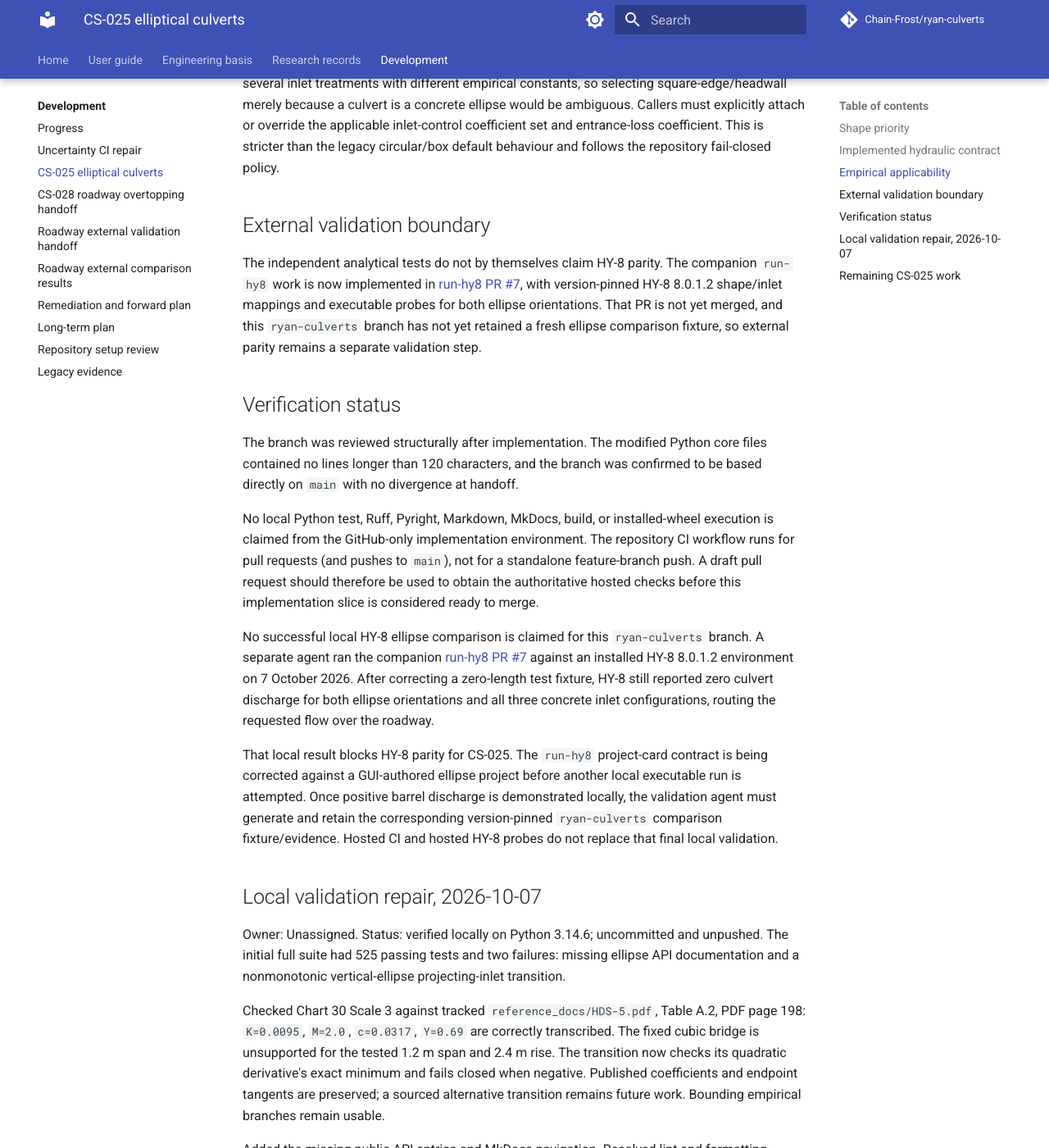
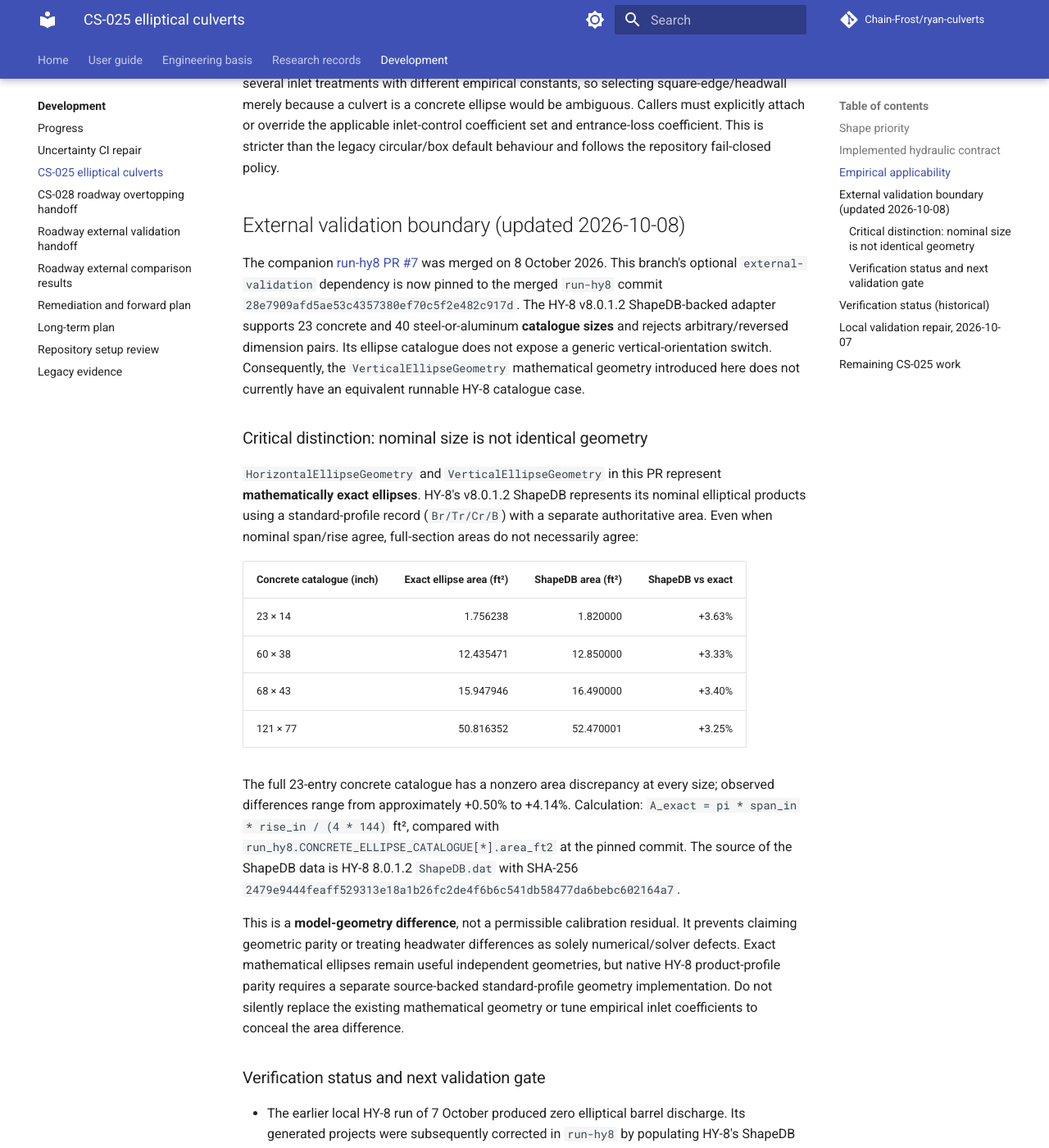
Before and after one commit to Chain-Frost/ryan-culverts, an MkDocs documentation site: the page built from docs/work/2026-10-07-cs-025-elliptical-culverts.md, in a window 1280 px wide and 1400 px high, scrolled down 1504 px. Shown: the whole window at 82% size. Built offline with MkDocs 1.6.1 and Material for MkDocs 9.7.7, drawn with Linux system fonts in a browser that asks for light colours; comment, search, counter and statistics services are not loaded; some of the changed text lies outside the part shown.

Commit message:
Document HY-8 ShapeDB versus mathematical ellipse validation boundary

```diff
--- a/docs/work/2026-10-07-cs-025-elliptical-culverts.md
+++ b/docs/work/2026-10-07-cs-025-elliptical-culverts.md
@@ -62,40 +62,79 @@ Callers must explicitly attach or override the applicable inlet-control coeffici
 entrance-loss coefficient. This is stricter than the legacy circular/box default behaviour
 and follows the repository fail-closed policy.
 
-## External validation boundary
+## External validation boundary (updated 2026-10-08)
 
-The independent analytical tests do not by themselves claim HY-8 parity. The companion
-`run-hy8` work is now implemented in
-[run-hy8 PR #7](https://github.com/Chain-Frost/run-hy8/pull/7), with version-pinned
-HY-8 8.0.1.2 shape/inlet mappings and executable probes for both ellipse orientations.
-That PR is not yet merged, and this `ryan-culverts` branch has not yet retained a fresh
-ellipse comparison fixture, so external parity remains a separate validation step.
+The companion [run-hy8 PR #7](https://github.com/Chain-Frost/run-hy8/pull/7)
+was merged on 8 October 2026. This branch's optional `external-validation`
+dependency is now pinned to the merged `run-hy8` commit
+`28e7909afd5ae53c4357380ef70c5f2e482c917d`. The HY-8 v8.0.1.2
+ShapeDB-backed adapter supports 23 concrete and 40 steel-or-aluminum
+**catalogue sizes** and rejects arbitrary/reversed dimension pairs.
+Its ellipse catalogue does not expose a generic vertical-orientation switch.
+Consequently, the `VerticalEllipseGeometry` mathematical geometry introduced
+here does not currently have an equivalent runnable HY-8 catalogue case.
 
-## Verification status
+### Critical distinction: nominal size is not identical geometry
 
-The branch was reviewed structurally after implementation. The modified Python core files
-contained no lines longer than 120 characters, and the branch was confirmed to be based
-directly on `main` with no divergence at handoff.
+`HorizontalEllipseGeometry` and `VerticalEllipseGeometry` in this PR
+represent **mathematically exact ellipses**. HY-8's v8.0.1.2 ShapeDB
+represents its nominal elliptical products using a standard-profile record
+(`Br/Tr/Cr/B`) with a separate authoritative area. Even when nominal
+span/rise agree, full-section areas do not necessarily agree:
 
-No local Python test, Ruff, Pyright, Markdown, MkDocs, build, or installed-wheel execution
-is claimed from the GitHub-only implementation environment. The repository CI workflow
-runs for pull requests (and pushes to `main`), not for a standalone feature-branch push.
-A draft pull request should therefore be used to obtain the authoritative hosted checks
-before this implementation slice is considered ready to merge.
+| Concrete catalogue (inch) | Exact ellipse area (ft²) | ShapeDB area (ft²) | ShapeDB vs exact |
+| --- | ---: | ---: | ---: |
+| 23 × 14 | 1.756238 | 1.820000 | +3.63% |
+| 60 × 38 | 12.435471 | 12.850000 | +3.33% |
+| 68 × 43 | 15.947946 | 16.490000 | +3.40% |
+| 121 × 77 | 50.816352 | 52.470001 | +3.25% |
 
-No successful local HY-8 ellipse comparison is claimed for this `ryan-culverts`
-branch. A separate agent ran the companion
-[run-hy8 PR #7](https://github.com/Chain-Frost/run-hy8/pull/7) against an installed
-HY-8 8.0.1.2 environment on 7 October 2026. After correcting a zero-length test
-fixture, HY-8 still reported zero culvert discharge for both ellipse orientations and
-all three concrete inlet configurations, routing the requested flow over the roadway.
+The full 23-entry concrete catalogue has a nonzero area discrepancy at
+every size; observed differences range from approximately +0.50% to +4.14%.
+Calculation: `A_exact = pi * span_in * rise_in / (4 * 144)` ft²,
+compared with `run_hy8.CONCRETE_ELLIPSE_CATALOGUE[*].area_ft2` at the pinned commit.
+The source of the ShapeDB data is HY-8 8.0.1.2 `ShapeDB.dat` with SHA-256
+`2479e9444feaff529313e18a1b26fc2de4f6b6c541db58477da6bebc602164a7`.
 
-That local result blocks HY-8 parity for CS-025. The `run-hy8` project-card contract is
-being corrected against a GUI-authored ellipse project before another local executable
-run is attempted. Once positive barrel discharge is demonstrated locally, the validation
-agent must generate and retain the corresponding version-pinned `ryan-culverts`
-comparison fixture/evidence. Hosted CI and hosted HY-8 probes do not replace that final
-local validation.
+This is a **model-geometry difference**, not a permissible calibration
+residual. It prevents claiming geometric parity or treating headwater
+differences as solely numerical/solver defects. Exact mathematical ellipses
+remain useful independent geometries, but native HY-8 product-profile parity
+requires a separate source-backed standard-profile geometry implementation.
+Do not silently replace the existing mathematical geometry or tune empirical
+inlet coefficients to conceal the area difference.
+
+### Verification status and next validation gate
+
+- The earlier local HY-8 run of 7 October produced zero elliptical barrel
+  discharge. Its generated projects were subsequently corrected in
+  `run-hy8` by populating HY-8's ShapeDB `BARRELGEOMETRY` fields; positive
+  flow is now reported by its hosted executable probes. The earlier failed
+  project is **historical**, not a current-head validation result.
+- The 8 October `run-hy8` merge does not supply an independent
+  `ryan-culverts` comparison fixture. The `ryan-culverts` ellipse geometry,
+  inlet/output regimes, velocity and headwater are not yet HY-8-validated.
+- Retain **version-pinned local Windows HY-8 8.0.1.2** concrete cases at
+  exact catalogue sizes, multiple flows and physical inlets, with raw
+  `.hy8`, `.rst`, `.rsql`, measured executable version/path, and
+  a quantitative comparison CSV.
+- Record discharge partition, headwater, outlet velocity, control state,
+  nominal geometry and both full-section areas. Reject unrequested
+  roadway overtopping and incomplete/zero barrel discharge.
+- Classify geometry mismatch separately from inlet/profile/control-method
+  discrepancies. Seek independent shape/profile evidence for vertical
+  ellipses; do not invent a reversed HY-8 catalogue size.
+- The previously recorded hosted Python 3.14 CI passed on the original
+  review-adjusted branch. Recheck CI on the new dependency-pin commit before
+  asserting a final status. Hosted Python CI is not a substitute for the
+  executable comparison.
+
+## Verification status (historical)
+
+The original implementation was reviewed structurally in a GitHub-only
+environment without a locally executed suite. Subsequent local repair and
+hosted CI ran after that review; see the section below. The historical
+checks do not establish HY-8 engineering parity.
 
 ## Local validation repair, 2026-10-07
 
```
